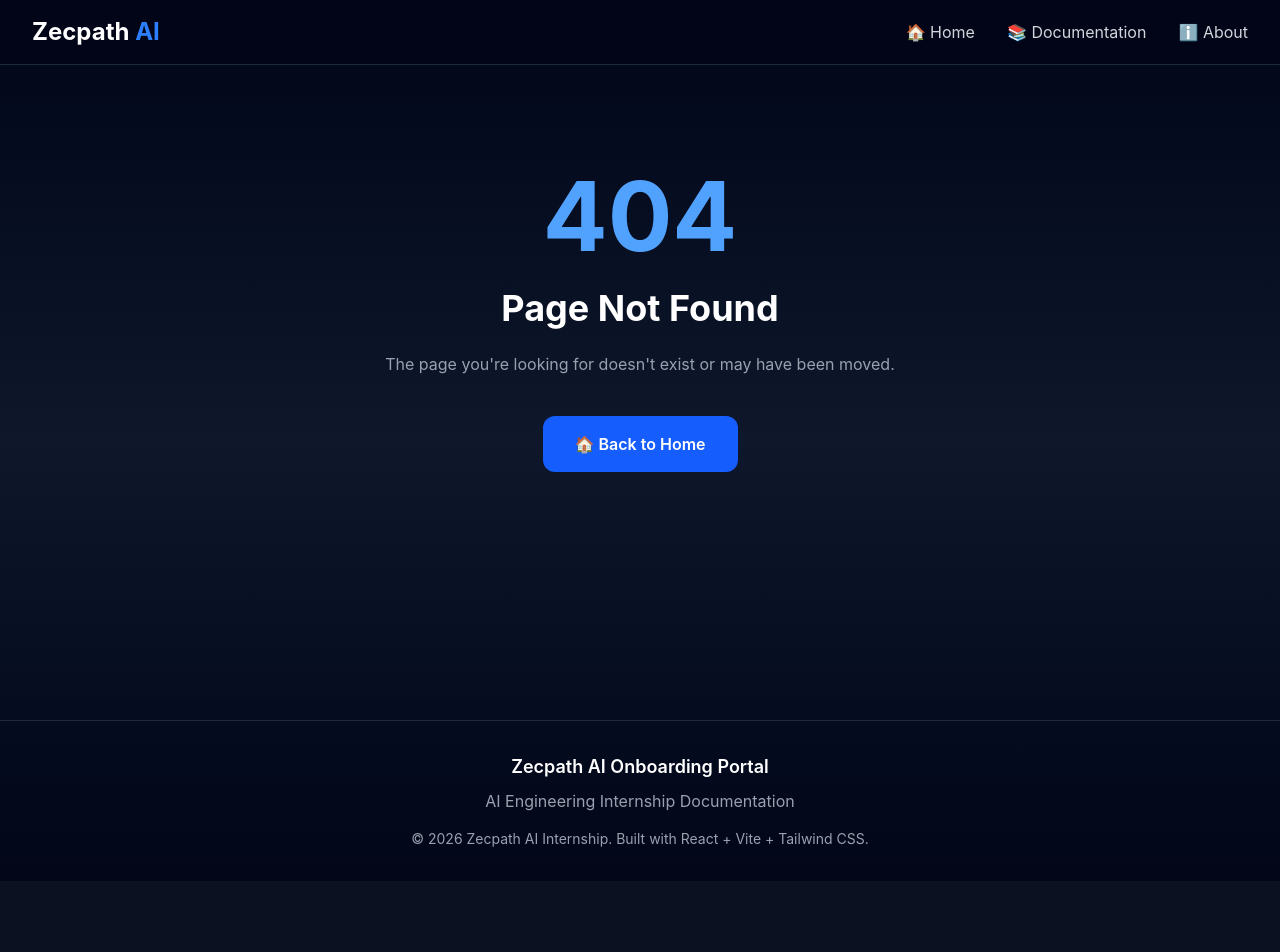
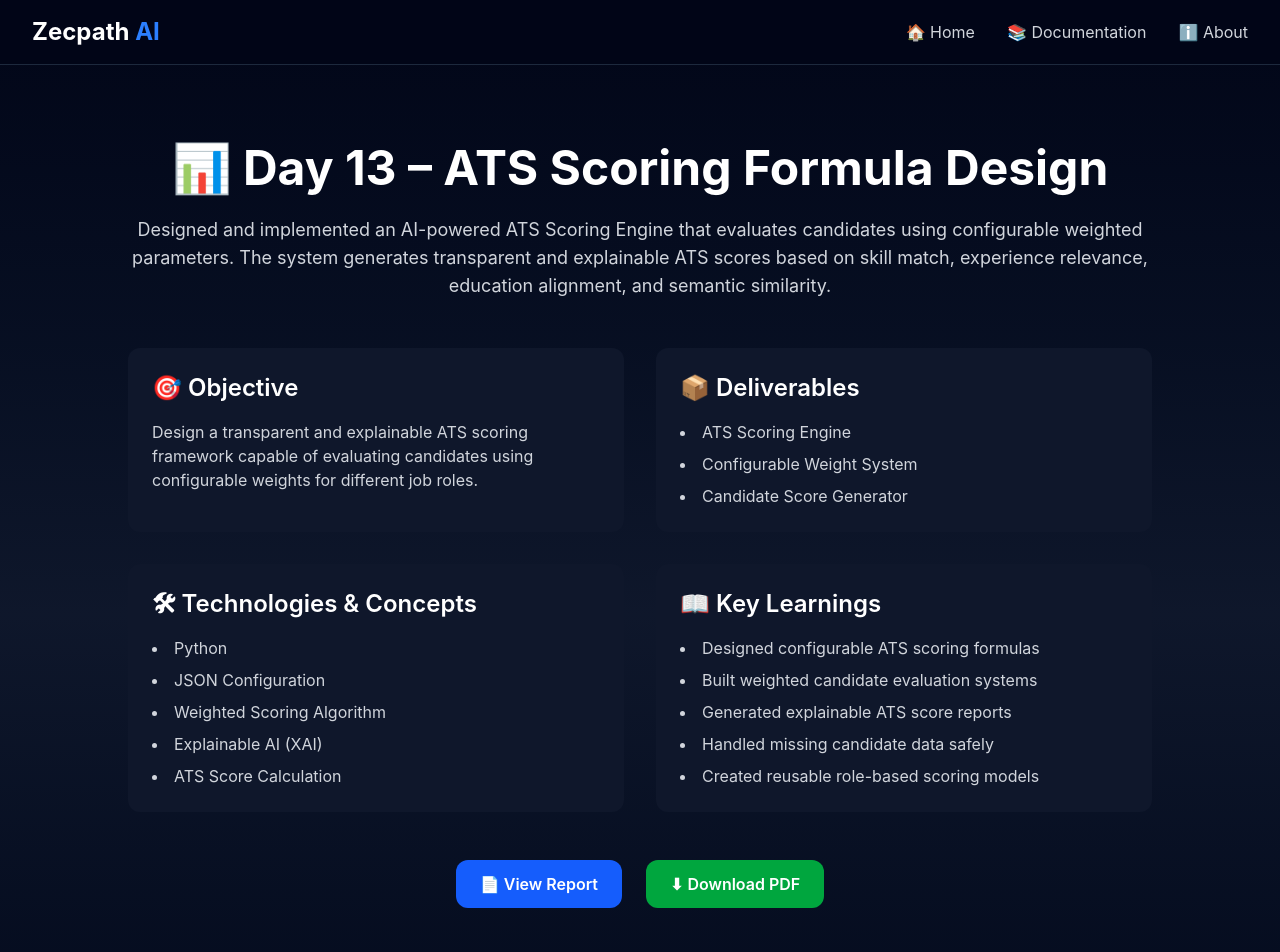
Before and after one commit to shinaspn198/zecpath-day1, a React (Vite) app: page /day13 in a window 1280 px wide. Shown: the top 952 px of the page. Before the commit the page ends 881 px from the top, so only its background shows below. Built offline with nearby package versions, Linux system fonts and the light colour scheme.

Commit message:
Add Day 13 ATS Scoring Formula Design documentation

```diff
--- a/src/App.jsx
+++ b/src/App.jsx
@@ -14,6 +14,7 @@
 import Day10 from "./pages/Day10";
 import Day11 from "./pages/Day11";
 import Day12 from "./pages/Day12";
+import Day13 from "./pages/Day13";
 import About from "./pages/About";
 import Documentation from "./pages/Documentation";
 
@@ -37,7 +38,7 @@
         <Route path="/day10" element={<Day10 />} />
         <Route path="/day11" element={<Day11 />} />
         <Route path="/day12" element={<Day12 />} />
-
+        <Route path="/day13" element={<Day13 />} />
         <Route path="*" element={<NotFound />} />
       </Routes>
     </BrowserRouter>
--- a/src/pages/About.jsx
+++ b/src/pages/About.jsx
@@ -60,6 +60,7 @@
   <li>🎨 Tailwind CSS</li>
   <li>🛣 React Router</li>
 
+
   <li>🐍 Python</li>
   <li>🤖 Machine Learning</li>
   <li>🧠 Natural Language Processing (NLP)</li>
@@ -70,6 +71,10 @@
   <li>📊 Pandas & NumPy</li>
   <li>🤖 Scikit-learn</li>
   <li>🔤 TF-IDF & Text Vectorization</li>
+  <li>📊 ATS Scoring Engine</li>
+<li>⚖️ Weighted Scoring Algorithms</li>
+<li>📄 JSON Configuration</li>
+<li>🧮 Explainable AI Scoring</li>
 
   <li>🗄️ Database & Data Storage</li>
   <li>🔗 REST API Development</li>
@@ -101,6 +106,7 @@
   <li>💼 Day 10 – Completed</li>
   <li>🎓 Day 11 – Completed</li>
   <li>🧠 Day 12 – Completed</li>
+  <li>📈 Day 13 – Completed</li>
 </ul>
 
 </div>
--- /dev/null
+++ b/src/pages/Day13.jsx
@@ -0,0 +1,122 @@
+import Navbar from "../components/Navbar";
+import Footer from "../components/Footer";
+
+function Day13() {
+  return (
+    <div className="min-h-screen bg-gradient-to-b from-slate-950 via-slate-900 to-slate-950 text-white">
+
+      <Navbar />
+
+      <section className="pt-36 pb-20 px-6">
+
+        <div className="max-w-5xl mx-auto">
+
+          <h1 className="text-5xl font-bold text-center mb-6">
+            📊 Day 13 – ATS Scoring Formula Design
+          </h1>
+
+          <p className="text-center text-gray-300 text-lg mb-12">
+            Designed and implemented an AI-powered ATS Scoring Engine
+            that evaluates candidates using configurable weighted
+            parameters. The system generates transparent and
+            explainable ATS scores based on skill match,
+            experience relevance, education alignment,
+            and semantic similarity.
+          </p>
+
+          <div className="grid md:grid-cols-2 gap-8">
+
+            <div className="bg-slate-900 rounded-xl p-6">
+
+              <h2 className="text-2xl font-semibold mb-4">
+                🎯 Objective
+              </h2>
+
+              <p className="text-gray-300">
+                Design a transparent and explainable ATS scoring
+                framework capable of evaluating candidates using
+                configurable weights for different job roles.
+              </p>
+
+            </div>
+
+            <div className="bg-slate-900 rounded-xl p-6">
+
+              <h2 className="text-2xl font-semibold mb-4">
+                📦 Deliverables
+              </h2>
+
+              <ul className="list-disc list-inside text-gray-300 space-y-2">
+                <li>ATS Scoring Engine</li>
+                <li>Configurable Weight System</li>
+                <li>Candidate Score Generator</li>
+              </ul>
+
+            </div>
+
+            <div className="bg-slate-900 rounded-xl p-6">
+
+              <h2 className="text-2xl font-semibold mb-4">
+                🛠 Technologies & Concepts
+              </h2>
+
+              <ul className="list-disc list-inside text-gray-300 space-y-2">
+                <li>Python</li>
+                <li>JSON Configuration</li>
+                <li>Weighted Scoring Algorithm</li>
+                <li>Explainable AI (XAI)</li>
+                <li>ATS Score Calculation</li>
+              </ul>
+
+            </div>
+
+            <div className="bg-slate-900 rounded-xl p-6">
+
+              <h2 className="text-2xl font-semibold mb-4">
+                📖 Key Learnings
+              </h2>
+
+              <ul className="list-disc list-inside text-gray-300 space-y-2">
+                <li>Designed configurable ATS scoring formulas</li>
+                <li>Built weighted candidate evaluation systems</li>
+                <li>Generated explainable ATS score reports</li>
+                <li>Handled missing candidate data safely</li>
+                <li>Created reusable role-based scoring models</li>
+              </ul>
+
+            </div>
+
+          </div>
+
+          <div className="mt-12 flex justify-center gap-6 flex-wrap">
+
+            <a
+              href="/day13_completed.pdf"
+              target="_blank"
+              rel="noopener noreferrer"
+              className="bg-blue-600 hover:bg-blue-700 px-6 py-3 rounded-xl font-semibold transition"
+            >
+              📄 View Report
+            </a>
+
+            <a
+              href="/day13_completed.pdf"
+              download
+              className="bg-green-600 hover:bg-green-700 px-6 py-3 rounded-xl font-semibold transition"
+            >
+              ⬇ Download PDF
+            </a>
+
+          </div>
+
+        </div>
+
+      </section>
+
+      <Footer />
+
+    </div>
+  );
+}
+
+export default Day13;
--- a/src/pages/Documentation.jsx
+++ b/src/pages/Documentation.jsx
@@ -115,6 +115,14 @@
 
   <p>Semantic Resume–Job Matching Engine</p>
 </Link>
+
+<Link to="/day13" className="doc-card">
+  <span className="badge completed">Completed</span>
+
+  <h2>📈 Day 13</h2>
+
+  <p>ATS Scoring Formula Design</p>
+</Link>
         </div>
 
       </div>
--- a/src/pages/Home.jsx
+++ b/src/pages/Home.jsx
@@ -285,6 +285,27 @@
   </div>
 
 </div>
+{/* Day 13 */}
+
+<div className="bg-slate-900 border border-red-500 rounded-2xl p-8">
+
+  <h3 className="text-3xl font-bold text-red-400">
+    📈 Day 13
+  </h3>
+
+  <p className="text-gray-400 mt-4">
+    Designed and implemented an AI-powered ATS Scoring Formula
+    that evaluates candidates using configurable weighted
+    parameters including skill match, experience relevance,
+    education alignment, and semantic similarity to generate
+    transparent and explainable ATS scores.
+  </p>
+
+  <div className="mt-6 text-green-400 font-semibold">
+    ✅ Completed
+  </div>
+
+</div>
       </div>
 
     </section>
```
Also changed, not shown: 1 other file (tests, documents, lock files or other folders).
